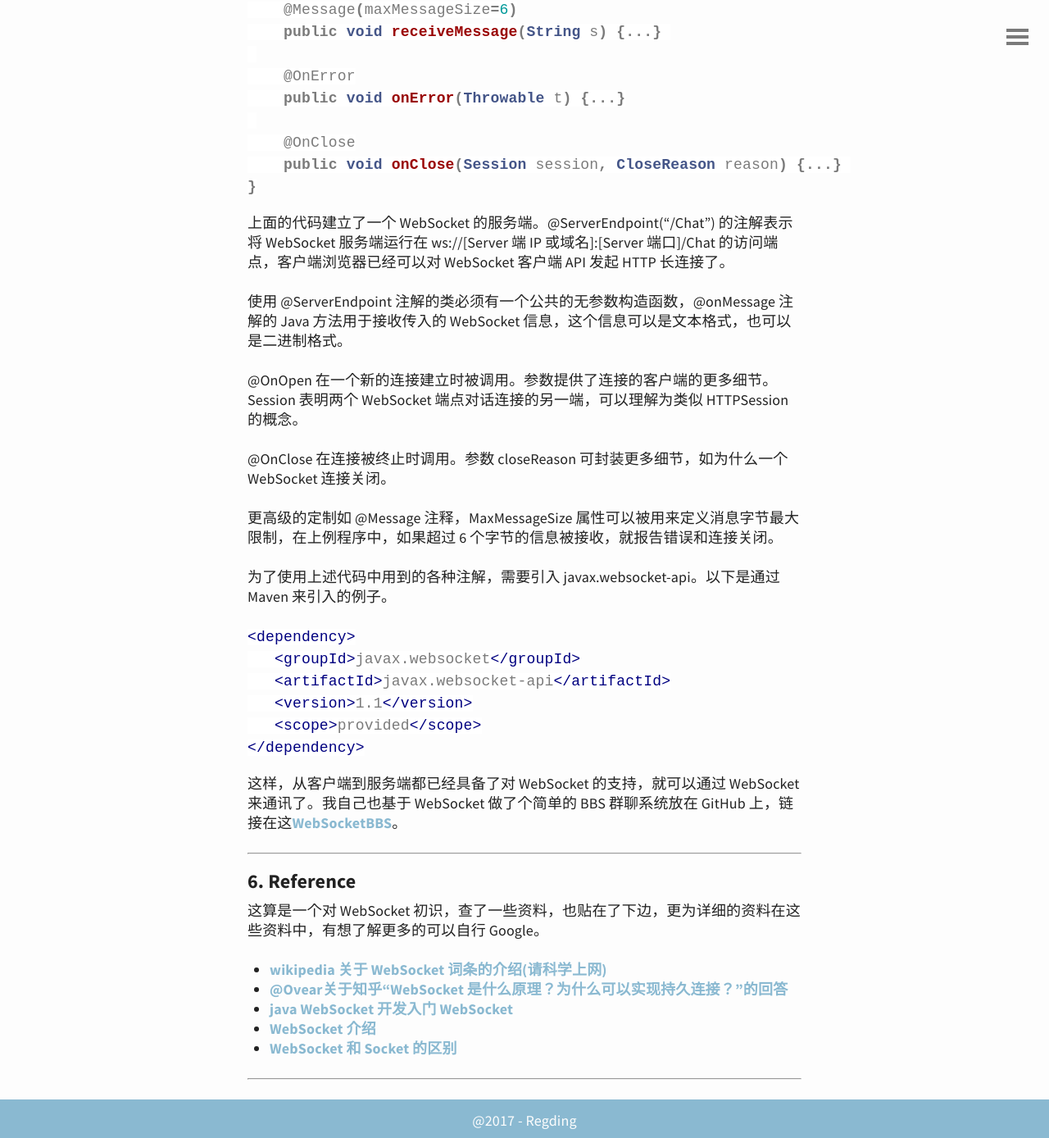
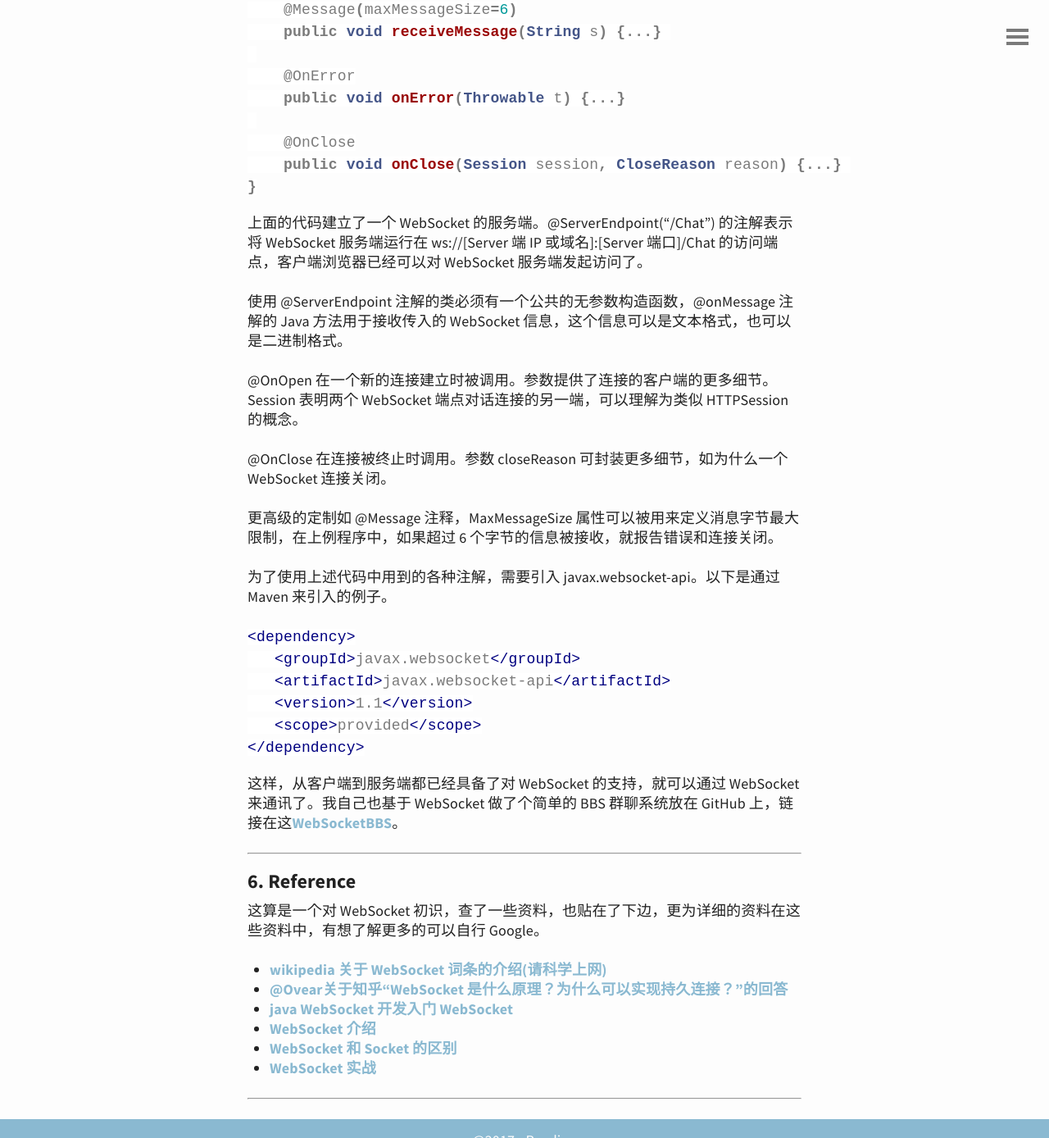
Before and after one commit to regding/regding.github.io, a Jekyll site: the page built from _posts/2018-01-24-websocket.md, in a window 1280 px wide and 1400 px high, scrolled down 9840 px, cut to the strip 0-1388 px from the top of the window. Shown: the whole strip at 82% size. Built offline with Jekyll 4.4.1, drawn with Linux system fonts in a browser that asks for light colours; some of the changed text lies outside the part shown.

Commit message:
初识WebSocket校对

````diff
--- a/_posts/2018-01-24-websocket.md
+++ b/_posts/2018-01-24-websocket.md
@@ -107,7 +107,7 @@ categories: [Tech]
 * 轮询
 * 长轮询
 * Comet
-* Flash Socket等等
+* Flash Socket 等等
 
 这里仅稍微聊聊轮询和长轮询，其他的实现技术可以参考[服务器推送技术(请科学上网)][push-technology-link]。
 
@@ -233,7 +233,7 @@ public class Chat {
     public void onClose(Session session, CloseReason reason) {...}
 }
 ```
-上面的代码建立了一个 WebSocket 的服务端。@ServerEndpoint("/Chat") 的注解表示将 WebSocket 服务端运行在 ws://[Server 端 IP 或域名]:[Server 端口]/Chat 的访问端点，客户端浏览器已经可以对 WebSocket 客户端 API 发起 HTTP 长连接了。
+上面的代码建立了一个 WebSocket 的服务端。@ServerEndpoint("/Chat") 的注解表示将 WebSocket 服务端运行在 ws://[Server 端 IP 或域名]:[Server 端口]/Chat 的访问端点，客户端浏览器已经可以对 WebSocket 服务端发起访问了。
 
 使用 @ServerEndpoint 注解的类必须有一个公共的无参数构造函数，@onMessage 注解的 Java 方法用于接收传入的 WebSocket 信息，这个信息可以是文本格式，也可以是二进制格式。
 
@@ -267,6 +267,7 @@ public class Chat {
 * [java WebSocket 开发入门 WebSocket][reference-link-3]
 * [WebSocket 介绍][reference-link-4]
 * [WebSocket 和 Socket 的区别][reference-link-5]
+* [WebSocket 实战][reference-link-6]
 
 ---
 
````
Also changed, not shown: other parts of _posts/2018-01-24-websocket.md (+1 -0 lines).
